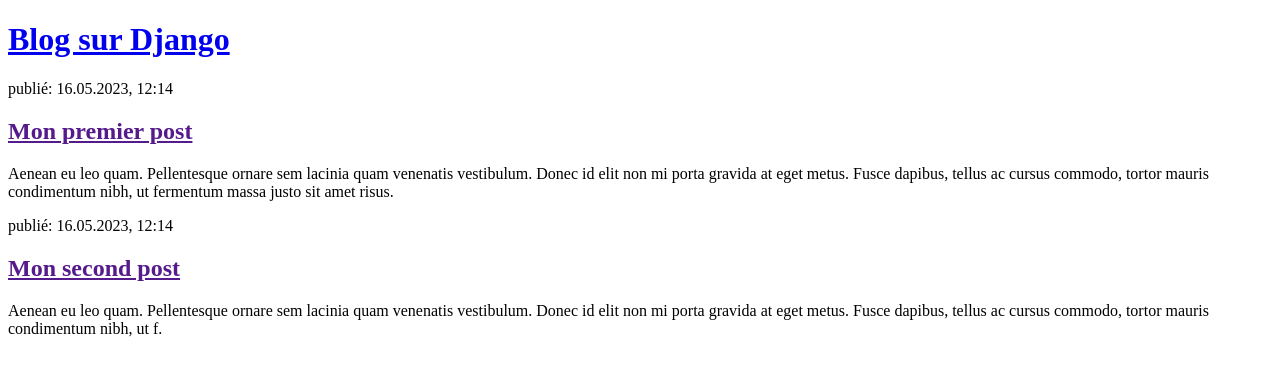
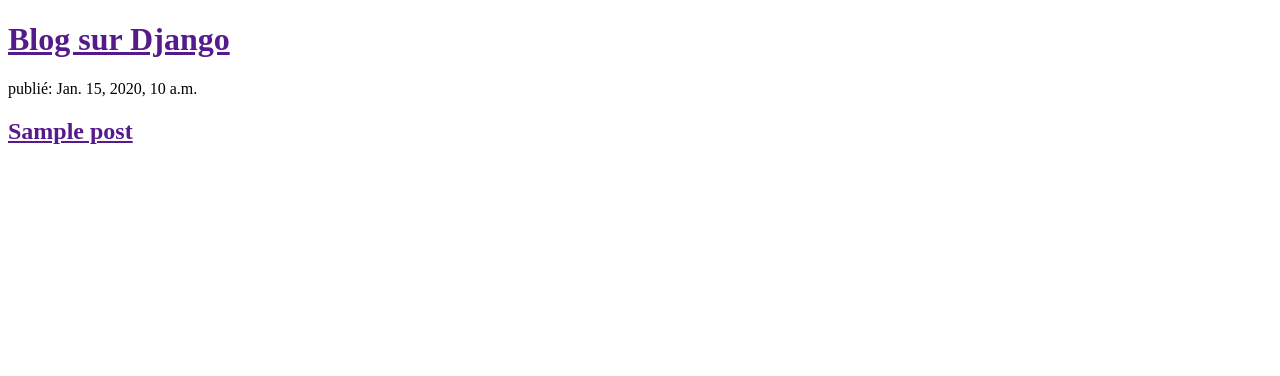
Before and after one commit to herve0007/mon-premier-blog, a Django app: page / in a window 1280 px wide. Shown: the top 376 px of the page. Run offline with Django 4.2, Linux system fonts and the light colour scheme; tables that the repository leaves empty hold one stand-in row (values such as "Sample post").

Commit message:
mon commit du jours

```diff
--- a/mysite/blog/models.py
+++ b/mysite/blog/models.py
@@ -13,6 +13,7 @@ class Post(models.Model):
 
     def publier(self):
         self.date_publication=timezone.now()
+        self.save()
 
 
     def __str__(self):
--- a/mysite/blog/templates/blog/post_list.html
+++ b/mysite/blog/templates/blog/post_list.html
@@ -5,17 +5,15 @@
     </head>
     <body>
         <header>
-            <h1><a href="/">Blog sur Django</a></h1>
+            <h1><a href="">Blog sur Django</a></h1>
         </header>
+        {% for post in posts1 %}
         <article>
-            <time>publié: 16.05.2023, 12:14</time>
-            <h2><a href="">Mon premier post</a></h2>
-            <p>Aenean eu leo quam. Pellentesque ornare sem lacinia quam venenatis vestibulum. Donec id elit non mi porta gravida at eget metus. Fusce dapibus, tellus ac cursus commodo, tortor mauris condimentum nibh, ut fermentum massa justo sit amet risus.</p>
+            <time>publié: {{post.date_publication}}</time>
+            <h2><a href="">{{post.titre}}</a></h2>
+            <p>{{post.text|linebreaksbr}}</p>
         </article>
-        <article>
-            <time>publié: 16.05.2023, 12:14</time>
-            <h2><a href="">Mon second post</a></h2>
-            <p>Aenean eu leo quam. Pellentesque ornare sem lacinia quam venenatis vestibulum. Donec id elit non mi porta gravida at eget metus. Fusce dapibus, tellus ac cursus commodo, tortor mauris condimentum nibh, ut f.</p>
-        </article>
+        {% endfor %}
+
     </body>
 </html>
--- a/mysite/blog/views.py
+++ b/mysite/blog/views.py
@@ -1,5 +1,8 @@
 from django.shortcuts import render
+from .models import Post
+from django.utils import timezone
 
 # Create your views here.
 def post_list(request):
-    return render(request, 'blog/post_list.html', {})
+    posts= Post.objects.filter(date_publication__lte=timezone.now()).order_by('date_publication')
+    return render(request, 'blog/post_list.html', {'posts1': posts})
```
